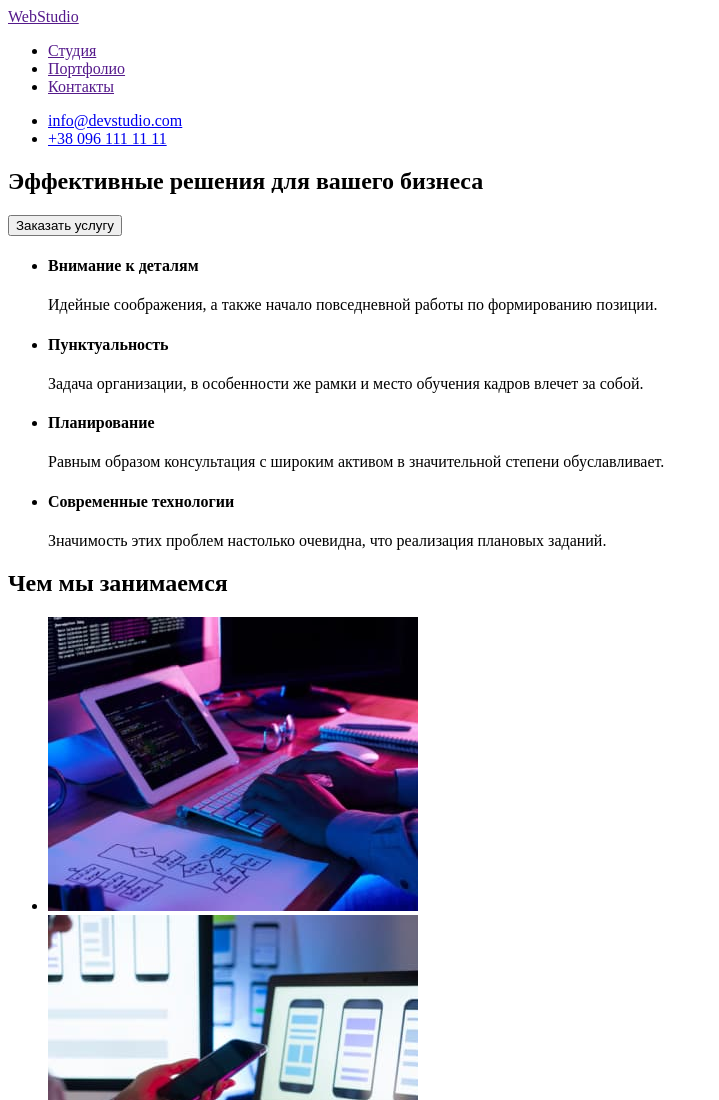
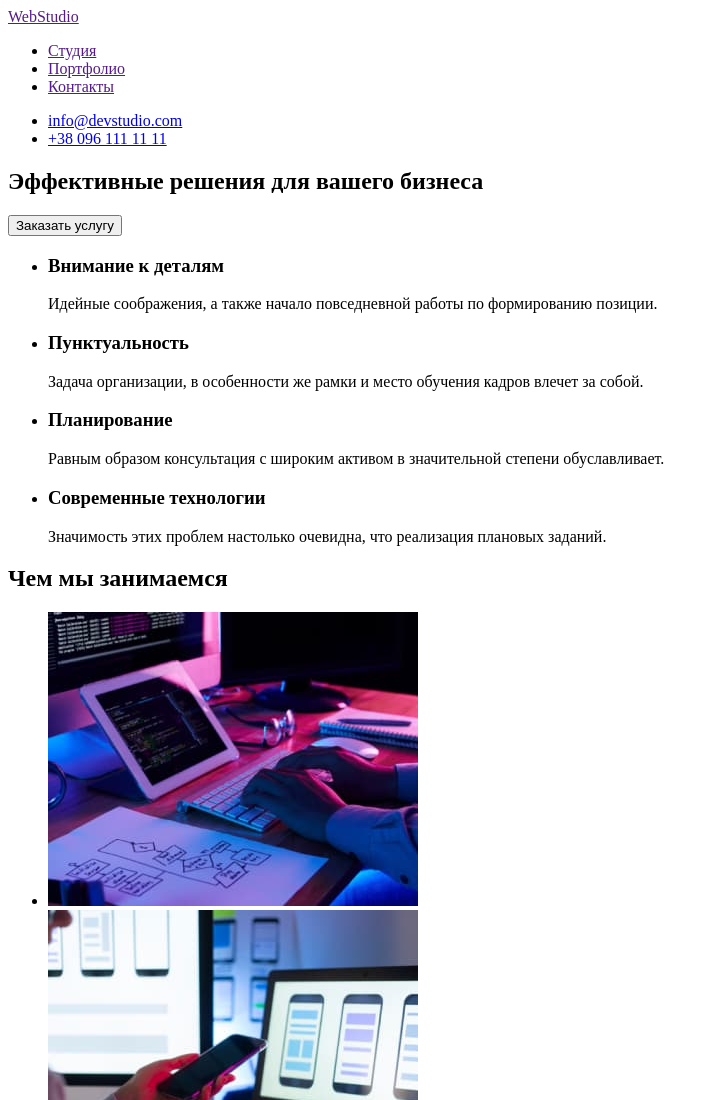
Before and after one commit to xWinst/goit-markup-hw-01, a plain HTML site: page index.html in a window 1280 px wide. Shown: the top 1100 px of the page, without its empty margins (0-719 px from the left). Drawn offline with Linux system fonts and the light colour scheme.

Commit message:
Исправление мелких недочетов

```diff
--- a/index.html
+++ b/index.html
@@ -35,7 +35,7 @@
             <section>
                 <ul>
                     <li>
-                        <h4>Внимание к деталям</h4>
+                        <h3>Внимание к деталям</h3>
                         <p>
                             Идейные соображения, а также начало повседневной работы по формированию
                             позиции.
@@ -43,7 +43,7 @@
                     </li>
 
                     <li>
-                        <h4>Пунктуальность</h4>
+                        <h3>Пунктуальность</h3>
                         <p>
                             Задача организации, в особенности же рамки и место обучения кадров
                             влечет за собой.
@@ -51,7 +51,7 @@
                     </li>
 
                     <li>
-                        <h4>Планирование</h4>
+                        <h3>Планирование</h3>
                         <p>
                             Равным образом консультация с широким активом в значительной степени
                             обуславливает.
@@ -59,7 +59,7 @@
                     </li>
 
                     <li>
-                        <h4>Современные технологии</h4>
+                        <h3>Современные технологии</h3>
                         <p>
                             Значимость этих проблем настолько очевидна, что реализация плановых
                             заданий.
```
